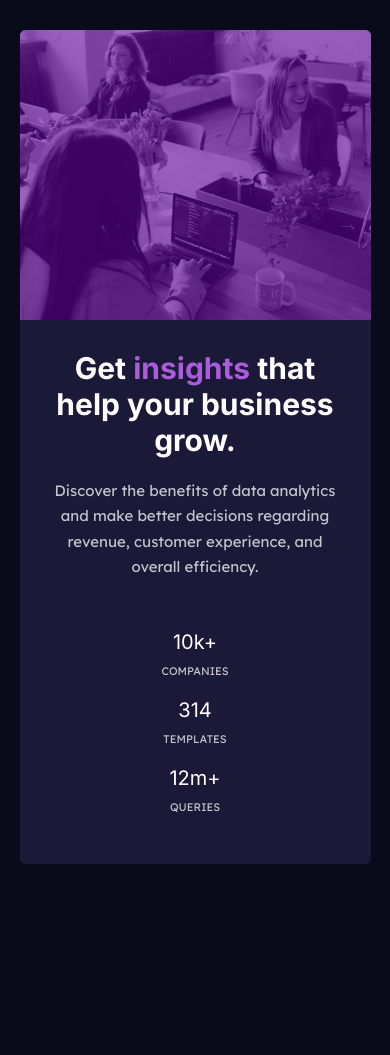
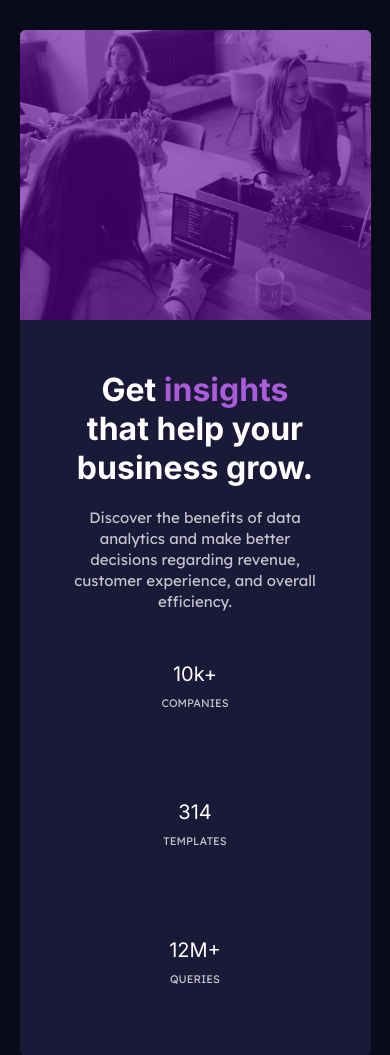
Before and after one commit to Dev-Mahmoud28/Frontend-Mentor-Stats-preview-card-component, a plain HTML site: page index.html in a window 390 px wide. Shown: the top 1055 px of the page. Before the commit the page ends 894 px from the top, so only its background shows below. Drawn offline with Linux system fonts and the light colour scheme.

Commit message:
Modified

```diff
--- a/css/style.css
+++ b/css/style.css
@@ -16,82 +16,92 @@ p{
   font-family: 'Lexend Deca', sans-serif;
   font-weight: 400;
 }
-section{
+.container{
   display: flex;
   justify-content: center;
-  width: 800px;
+  width: 950px;
   overflow: hidden;
   border-radius: 6px;
 }
 @media(max-width: 767px){
-  section{
+  .container{
     flex-direction: column;
     width: 90%;
     margin: 30px 0;
   }
 }
-section article.text{
-  padding: 30px;
+.container .text{
+  padding: 50px;
   background-color: hsl(244, 38%, 16%);
   color: white;
 }
 @media(max-width: 767px){
-  section article.text{
+  .container .text{
     order: 2;
     text-align: center;
   }
 }
-section article.text h1{
-  font-size: 30px;
+.container .text h1{
+  font-size: 35px;
   color: hsl(0, 0%, 100%);
   font-family: 'Inter', sans-serif;
   font-weight: 700;
+  width: 90%;
 }
-section article.text h1 span{
+.container .text h1 span{
   color: hsl(277, 64%, 61%);
 }
-section article.text .describtion{
+.container .text .describtion{
   margin-top: 20px;
   margin-bottom: 20px;
   color: hsla(0, 0%, 100%, 0.75);
-  width: 100%;
-  line-height: 1.7;
+  width: 85%;
+  line-height: 1.4;
 }
-section article.text .foot{
+@media(max-width: 767px){
+  .container .text h1{
+    width: 100%;
+    font-size: 32px;
+  }
+  .container .text .describtion{
+    width: 100%;
+  }
+}
+.container .text .foot{
   display: flex;
-  justify-content: space-between;
+  gap: 70px;
   align-items: center;
   margin-top: 50px;
 }
 @media(max-width: 767px){
-  section article.text .foot{
+  .container .text .foot{
     flex-direction: column;
     text-align: center;
   }
 }
-section article.text .foot h4{
+.container .text .foot h4{
   color: hsl(0, 0%, 100%);
   font-size: 20px;
   font-family: 'Inter', sans-serif;
   font-weight: 400;
   margin-bottom: 10px;
 }
-section article.text .foot p{
+.container .text .foot p{
   color: hsla(0, 0%, 100%, 0.75);
   font-size: 11px;
   text-transform: uppercase;
 }
 @media(max-width: 767px){
-  section article.text .foot .stat{
+  .container .text .foot .stat{
     margin-bottom: 20px;
   }
 }
-section article.image{
+.container .image{
   width: 100%;
   position: relative;
   display: flex;
 }
-section article.image::before{
+.container .image::before{
   content: "";
   position: absolute;
   top: 0;
@@ -100,7 +110,7 @@ section article.image::before{
   height: 100%;
   background-color: hsl(277deg 100% 31% / 60%);
 }
-section article.image img{
+.container .image img{
   max-width: 100%;
   width: 100%;
   height: 100%;
--- a/index.html
+++ b/index.html
@@ -25,8 +25,8 @@
     <title>Frontend Mentor | Stats preview card component</title>
   </head>
   <body>
-    <section>
-      <article class="text">
+    <div class="container">
+      <div class="text">
         <h1>Get <span>insights</span> that help your business grow.</h1>
         <p class="describtion">
           Discover the benefits of data analytics and make better decisions
@@ -42,14 +42,14 @@
             <p>templates</p>
           </div>
           <div class="stat">
-            <h4>12m+</h4>
+            <h4>12M+</h4>
             <p>queries</p>
           </div>
         </div>
-      </article>
-      <article class="image">
+      </div>
+      <div class="image">
         <img src="images/image-header-desktop.jpg" alt="" />
-      </article>
-    </section>
+      </div>
+    </div>
   </body>
 </html>
```
